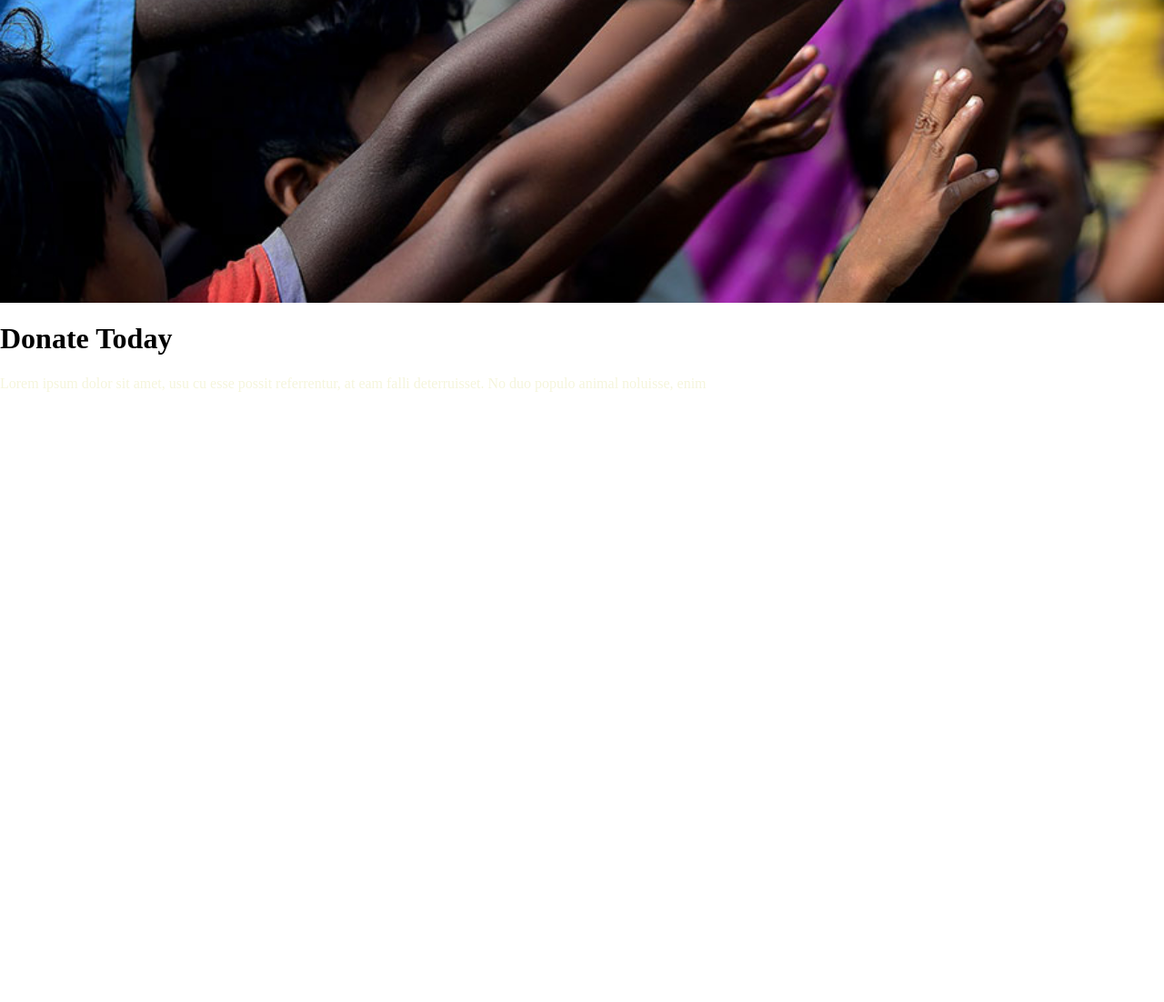
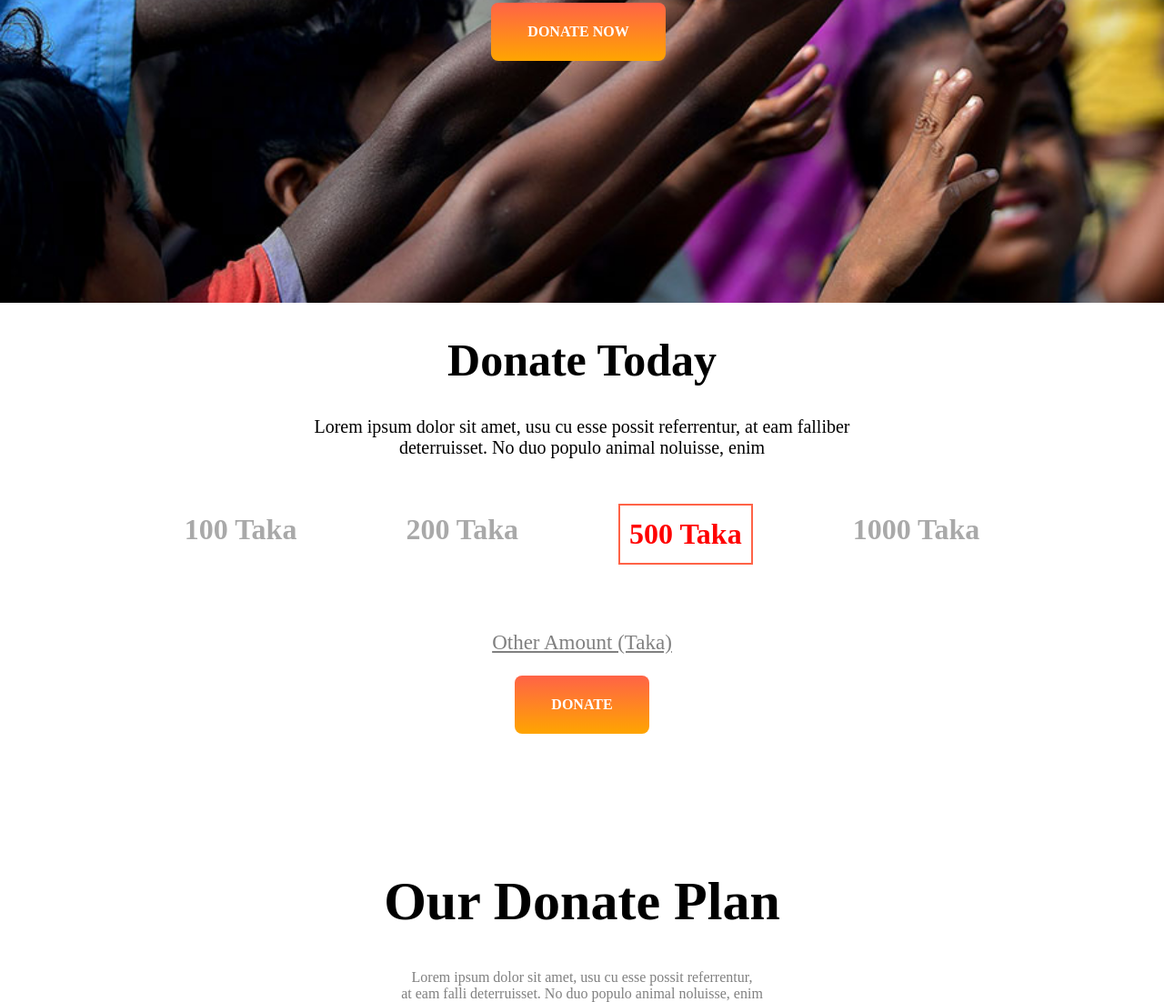
Before and after one commit to Torabarnob203311003/Donate-Today, a plain HTML site: page index.html in a window 1280 px wide. Shown: the part 482-1584 px from the top of the page at 91% size. Before the commit the page ends 929 px from the top, so only its background shows below. Drawn offline with Linux system fonts and the light colour scheme.

Commit message:
error changes

```diff
--- a/index.html
+++ b/index.html
@@ -12,13 +12,13 @@
 </head>
 <body>
  <div class="letter">
-            <h1 class="first-font">Let’s Help Those Who Are</h1>
+            <h1 class="first-font">Let's Help Those Who Are</h1>
             <h1 class="sec-font"> More In Need</h1>
             <p class="para">Lorem ipsum dolor sit amet, usu cu esse possit referrentur, at eam falli
                 deterruisset. No duo populo animal noluisse, <br> enimkamakdnakdnaknd aknakdnakda akbajbndak</p>
 
                     <div>
-                        <a class="button" href="">DONATE ME</a>
+                        <a class="button" href="">DONATE NOW</a>
 
                     </div>
 
@@ -29,15 +29,31 @@
 
 
 
-              <div>
-                    <h1>Donate Today</h1>
-                    <p>Lorem ipsum dolor sit amet, usu cu esse possit referrentur, at eam falli
-                    deterruisset. No duo populo animal noluisse, enim</p>
+              <div class="next-sectoin">
+                    <h1 class="donate">Donate Today</h1>
+                    <span class="span">Lorem ipsum dolor sit amet, usu cu esse possit referrentur, at eam falliber <br>
+                    deterruisset. No duo populo animal noluisse, enim</span>
 
               </div>
 
+                    <div class="price">
+                        <h1>100 Taka</h1>
+                    <h1>200 Taka</h1>
+                    <h1 id="color-price">500 Taka</h1>
+                    <h1>1000 Taka</h1>
+
+                </div>
+                <p class="amount">   Other Amount  (Taka)</p>
+                <a href="">DONATE</a>
 
 
+                <div class="third-section">
+                        <h1>Our Donate Plan</h1>
+                        </div>
+                    <div style="text-align: center;">
+                        <span style="color: gray;">Lorem ipsum dolor sit amet, usu cu esse possit referrentur,<br>at eam falli deterruisset.
+                            No duo populo animal noluisse, enim</span>
+                    </div>
 
 
 
--- a/style.css
+++ b/style.css
@@ -17,10 +17,16 @@
     font-style: normal;
 }
 
+ .first-font{
+    margin-top: 120px;
+ }
+ .sec-font{
+    margin-top: -40px;
+ }
+  .letter{
+        position: relative;
 
-  .letter{
-
-        text-align: center;
+            text-align: center;
             font-weight: bold;
             color: whitesmoke;
             padding: 25px 20px 10px 12px;
@@ -29,6 +35,7 @@
             background-image: url(images/donation13.jpg);
                 background-repeat: no-repeat;
                 height: 780px;
+
 
 
                 background-position: center;
@@ -54,12 +61,13 @@
         text-decoration: none;
         color: white;
         font-size: 16px;
-        background-image: linear-gradient(tomato, red);
+        background-image: linear-gradient(tomato, orange);
         cursor: pointer;
         display: block;
-        margin: 0 auto;
+        margin-top: 80px;
         width: fit-content;
         font-weight: bold;
+
    }
 
 
@@ -72,9 +80,7 @@
                 height: 100%;
 
    }
-   p{
 
-     color: beige;
 
 
 
@@ -86,3 +92,84 @@
                scroll-behavior: smooth;
 
            }
+
+                  .next-sectoin{
+
+
+                    text-align: center;
+
+
+                  }
+                  .donate{
+                                position: relative;
+
+                            text-align: center;
+                            font-weight: bold;
+
+
+                            font-size: 50px;
+
+
+
+                  }
+                  .span{
+                               font-size: 20px;
+
+
+                  }
+
+                   .price {
+                       display: flex;
+                    justify-content:center;
+                   }
+
+                   .price h1 {
+                       display: inline-block;
+                       color: darkgray;
+                       padding: 10px;
+                       margin: 50px;
+                   }
+
+                 #color-price{
+
+                        color: red;
+                        border: 2px solid tomato;
+                        padding: 13px 10px;
+
+
+                 }
+                 .amount{
+
+                        text-align: center;
+                        font-size: 23px;
+                        color: gray ;
+                        text-decoration: underline;
+                        justify-content: space-between;
+
+                 }
+                 a{
+
+                    padding: 23px 40px;
+                        border: none;
+                        border-radius: 8px;
+                        text-decoration: none;
+                        color: white;
+                        font-size: 16px;
+                        background-image: linear-gradient(tomato,
+                            orange);
+                        cursor: pointer;
+                        display: block;
+                        margin: 0 auto;
+                        width: fit-content;
+                        font-weight: bold;
+
+                 }
+
+                    .third-section{
+                                    text-align: center;
+                                margin-top: 150px;
+                              font-weight: bold;
+                              font-size: 30px;
+                 }
+
+                 }
```
